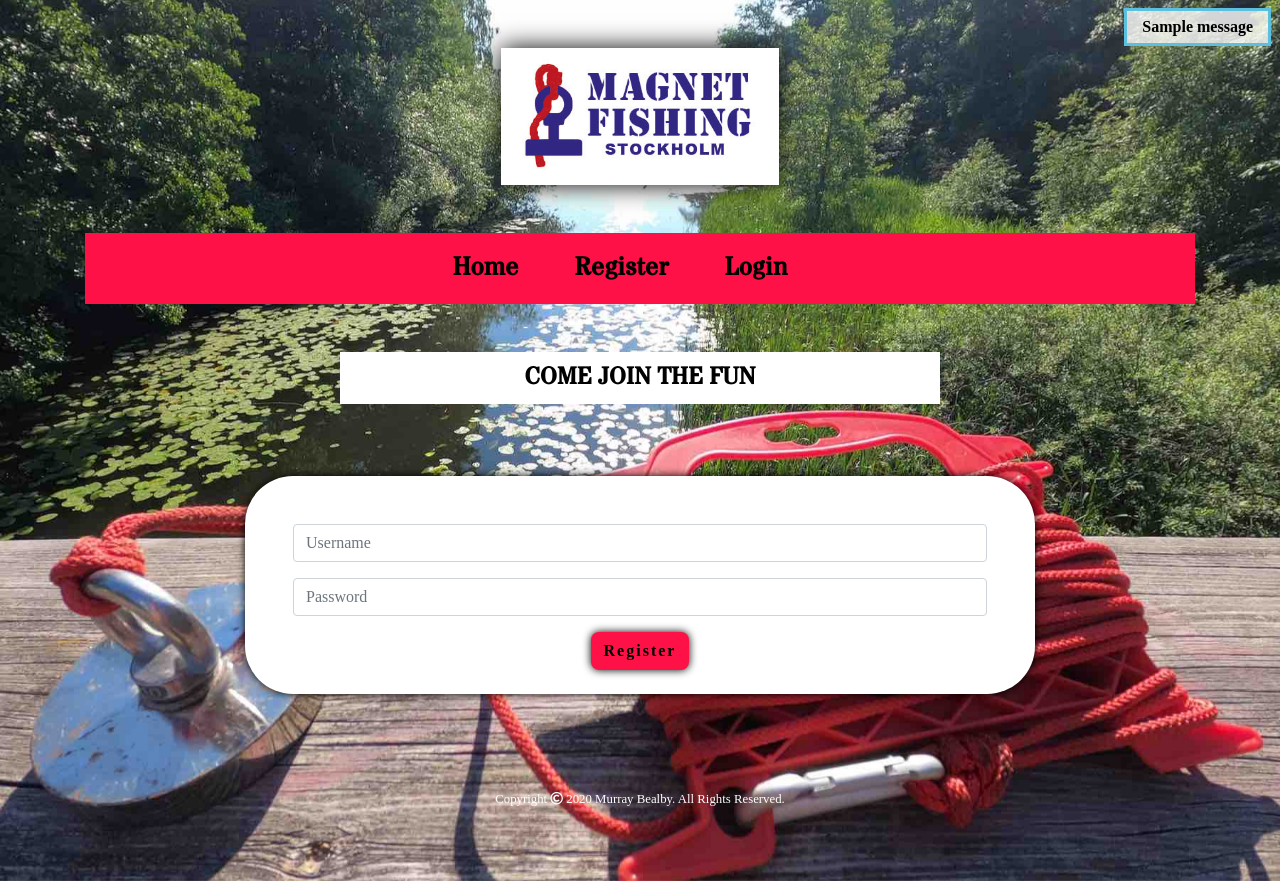
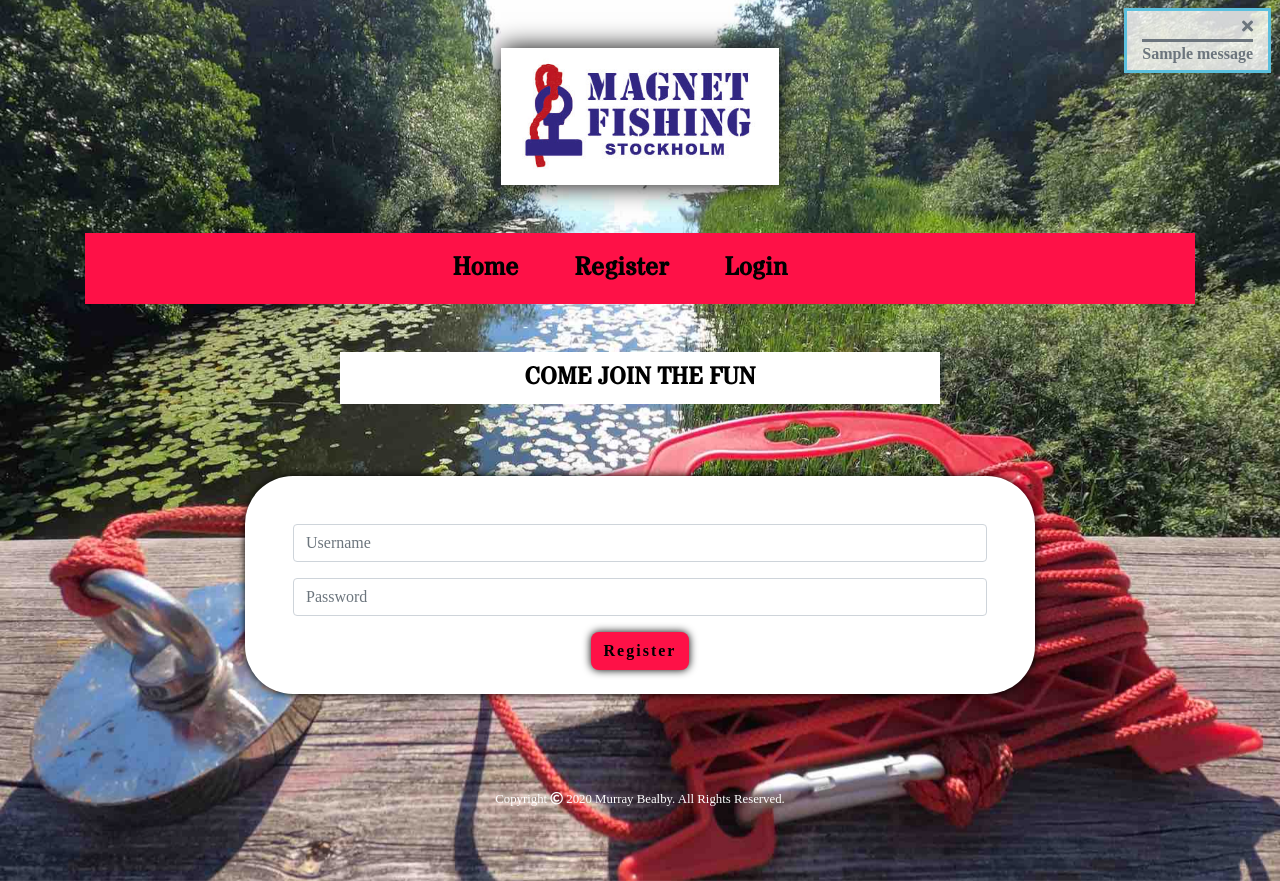
Before and after one commit to Bealby/magnet-catch-Flask-WIP, a Flask app: page /register in a window 1280 px wide. Run offline with Flask 2, Linux system fonts and the light colour scheme; one stand-in notice (Sample message) is shown; some libraries are stand-ins or nearby versions.

Commit message:
Added b-border. Added text-muted to toast text

```diff
--- a/static/css/style.css
+++ b/static/css/style.css
@@ -334,6 +334,13 @@ body {
     color: rgb(0, 0, 0, 1);
 }
 
+.toast-cross{
+      border-bottom-style:solid;
+      border-color:rgb(247), 247, 247, 1);
+}
+
+/*----Error Messages-----*/
+
 .error-message {
 	background-color: rgb(254, 17, 71, 1);
 	min-height: 40vh;
--- a/templates/base.html
+++ b/templates/base.html
@@ -66,7 +66,12 @@
             {% for message in messages %}
             <div class="row toast-container">
                 <div class="col toast-text toasts pt-1 pb-1">
-                    <p class="mb-0">{{ message }}</p>
+                    <div class="toast-cross text-muted">
+                        <p class="mb-0 text-right"><i class="fas fa-times"></i></p>
+                    </div>
+                    <div>
+                        <p class="mb-0 text-muted">{{ message }}</p>
+                    </div>
                 </div>
             </div>
             {% endfor %}
```
